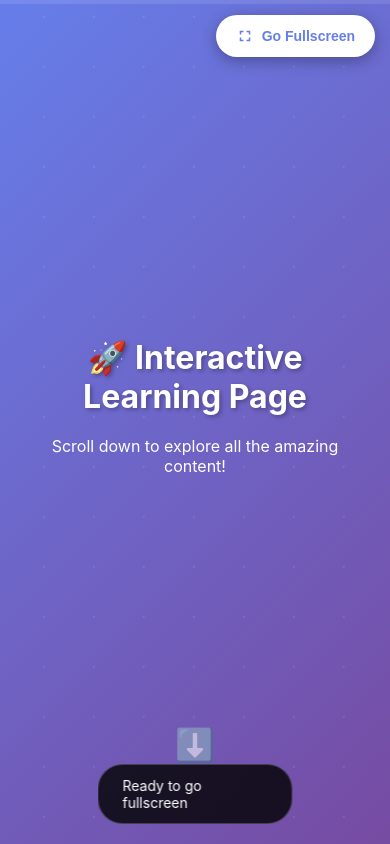
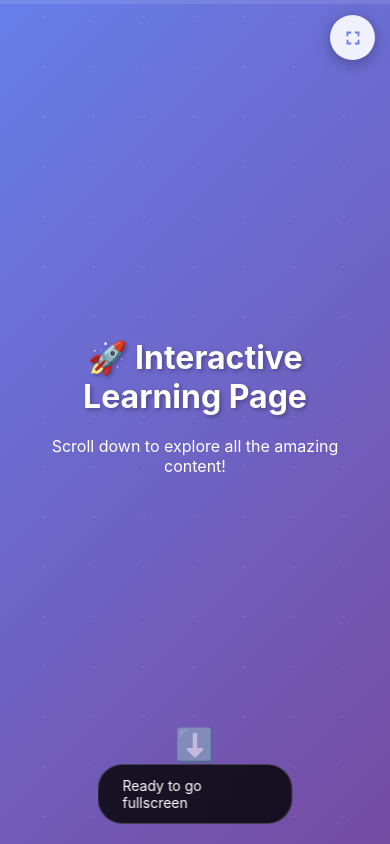
Before and after one commit to kokowas/malo, a plain HTML site: page index.html in a window 390 px wide. Drawn offline with Linux system fonts and the light colour scheme.

Commit message:
Update index.html

```diff
--- a/index.html
+++ b/index.html
@@ -90,53 +90,56 @@
         }
 
         .fullscreen-btn {
-            background: white;
+            background: rgba(255, 255, 255, 0.9);
             color: #667eea;
             border: none;
-            padding: 15px 30px;
+            padding: 0;
+            width: 50px;
+            height: 50px;
             font-size: 16px;
             font-weight: bold;
-            border-radius: 50px;
+            border-radius: 50%;
             cursor: pointer;
             box-shadow: 0 4px 15px rgba(0,0,0,0.3);
             transition: all 0.3s ease;
-            display: inline-flex;
+            display: flex;
             align-items: center;
-            gap: 8px;
-            animation: fadeIn 1s ease 0.6s both;
-            position: fixed;
-            top: 20px;
-            right: 20px;
-            z-index: 10000;
+            justify-content: center;
+            position: fixed !important;
+            top: 20px !important;
+            right: 20px !important;
+            z-index: 99999 !important;
+            backdrop-filter: blur(10px);
         }
 
         .fullscreen-btn:hover {
-            transform: translateY(-3px);
-            box-shadow: 0 6px 25px rgba(0,0,0,0.3);
+            transform: scale(1.1);
+            box-shadow: 0 6px 25px rgba(0,0,0,0.4);
+            background: rgba(255, 255, 255, 1);
         }
 
         .fullscreen-btn:active {
-            transform: translateY(0);
+            transform: scale(0.95);
         }
 
         .fullscreen-btn svg {
-            width: 20px;
-            height: 20px;
+            width: 24px;
+            height: 24px;
             flex-shrink: 0;
         }
 
         /* Mobile adjustments for button */
         @media (max-width: 768px) {
             .fullscreen-btn {
-                padding: 12px 20px;
-                font-size: 14px;
-                top: 15px;
-                right: 15px;
+                width: 45px;
+                height: 45px;
+                top: 15px !important;
+                right: 15px !important;
             }
 
             .fullscreen-btn svg {
-                width: 18px;
-                height: 18px;
+                width: 22px;
+                height: 22px;
             }
         }
 
@@ -341,7 +344,6 @@
                 <svg viewBox="0 0 24 24" fill="currentColor">
                     <path d="M7 14H5v5h5v-2H7v-3zm-2-4h2V7h3V5H5v5zm12 7h-3v2h5v-5h-2v3zM14 5v2h3v3h2V5h-5z"/>
                 </svg>
-                Go Fullscreen
             </button>
         </div>
     </div>
@@ -477,7 +479,6 @@
                     <svg viewBox="0 0 24 24" fill="currentColor">
                         <path d="M5 16h3v3h2v-5H5v2zm3-8H5v2h5V5H8v3zm6 11h2v-3h3v-2h-5v5zm2-11V5h-2v5h5V8h-3z"/>
                     </svg>
-                    Exit Fullscreen
                 `;
                 status.textContent = 'Fullscreen active! Scroll now! 🎉';
             } else {
@@ -506,7 +507,6 @@
                     <svg viewBox="0 0 24 24" fill="currentColor">
                         <path d="M7 14H5v5h5v-2H7v-3zm-2-4h2V7h3V5H5v5zm12 7h-3v2h5v-5h-2v3zM14 5v2h3v3h2V5h-5z"/>
                     </svg>
-                    Go Fullscreen
                 `;
                 status.textContent = 'Ready to go fullscreen';
             }
```
